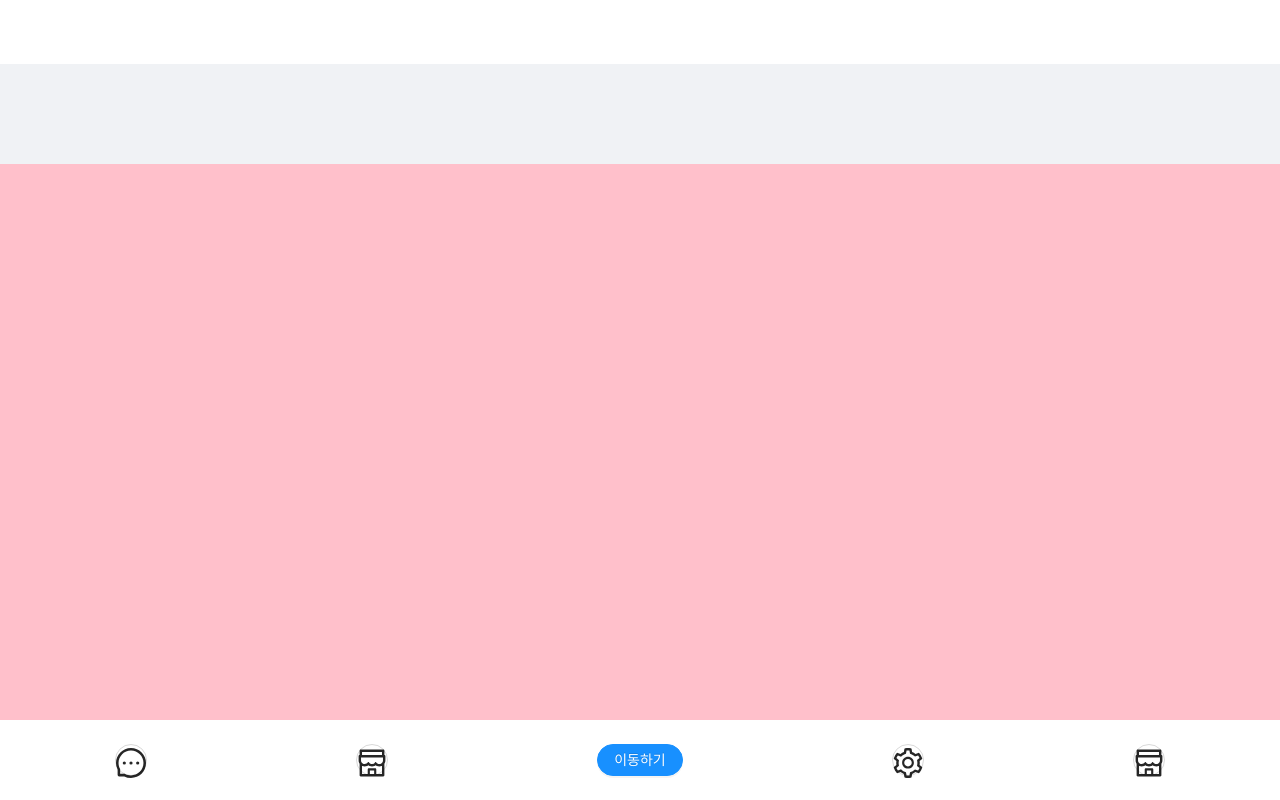
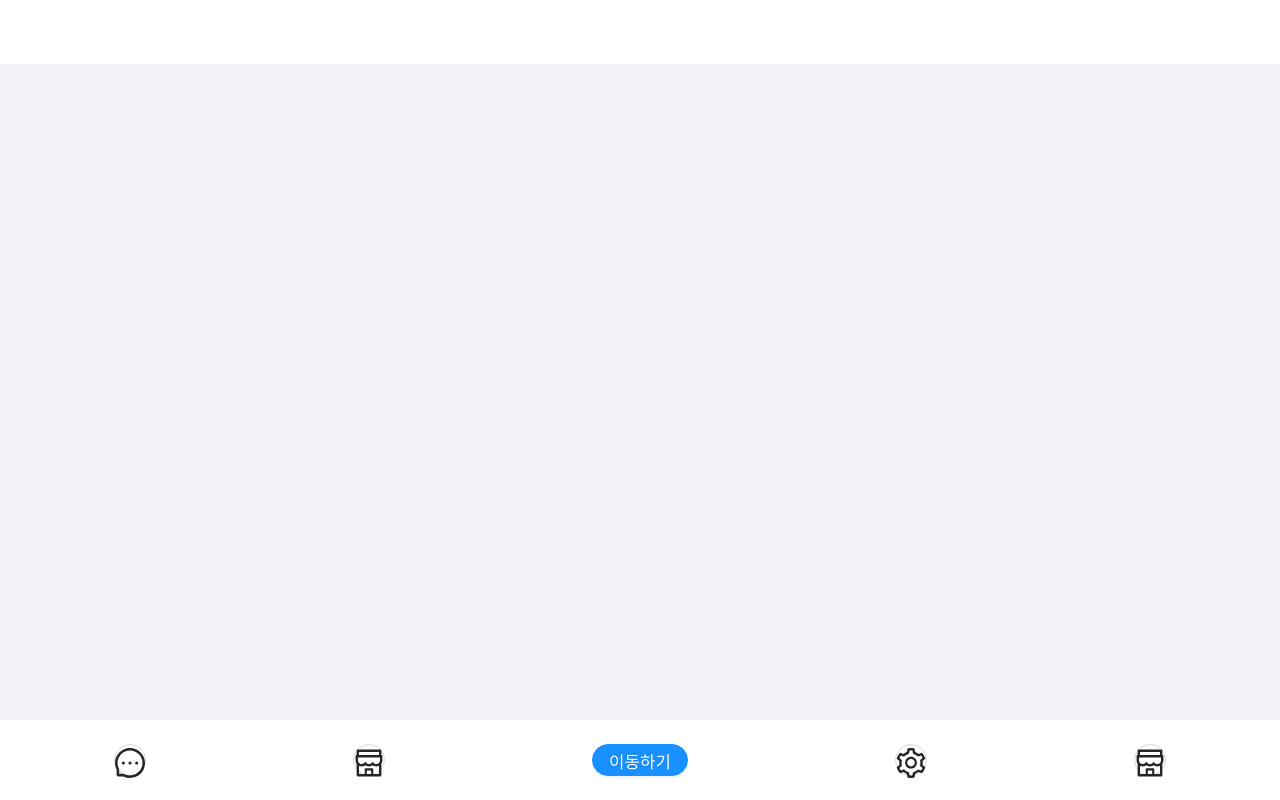
Before and after one commit to Yon-g/Capstone, a Next.js app in the folder Front/: page / in a window 1280 px wide. Built offline with nearby package versions, Linux system fonts and the light colour scheme.

Commit message:
fetch api틀 작성

```diff
--- a/Front/components/Footer/index.js
+++ b/Front/components/Footer/index.js
@@ -1,20 +1,19 @@
 import React from "react";
-import { StyledFooter } from "./styles";
+import { StyledFooter, StyledMoveButton } from "./styles";
 import IconButton from "../IconButtonComponent";
 import {
   MessageOutlined,
   ShopOutlined,
   SettingOutlined,
 } from "@ant-design/icons";
-import { Button } from "antd";
 export default function FooterComponents() {
   return (
     <StyledFooter>
       <IconButton icon={<MessageOutlined />}></IconButton>
       <IconButton icon={<ShopOutlined />}></IconButton>
-      <Button type="primary" shape="round">
+      <StyledMoveButton type="primary" shape="round">
         이동하기
-      </Button>
+      </StyledMoveButton>
       <IconButton icon={<SettingOutlined />}></IconButton>
       <IconButton icon={<ShopOutlined />}></IconButton>
     </StyledFooter>
--- a/Front/components/Footer/styles.js
+++ b/Front/components/Footer/styles.js
@@ -1,5 +1,5 @@
 import styled from "@emotion/styled";
-import { Layout } from "antd";
+import { Layout, Button } from "antd";
 
 export const StyledFooter = styled(Layout.Footer)`
   height: 10vh;
@@ -9,3 +9,7 @@ export const StyledFooter = styled(Layout.Footer)`
   padding: 10px 10px;
   background: white;
 `;
+
+export const StyledMoveButton = styled(Button)`
+  font-size: 1.2em;
+`;
--- a/Front/components/MapComponet/index.js
+++ b/Front/components/MapComponet/index.js
@@ -1,6 +1,8 @@
 import React from "react";
-import { MapContainer } from "./styles";
+import { StyledMapContainer } from "./styles";
 
-export default function MapComponet() {
-  return <MapContainer></MapContainer>;
-}
+const MapComponet = ({ turtlebots }) => {
+  return <StyledMapContainer></StyledMapContainer>;
+};
+
+export default MapComponet;
--- a/Front/components/MapComponet/styles.js
+++ b/Front/components/MapComponet/styles.js
@@ -1,6 +1,7 @@
 import styled from "@emotion/styled";
 
-export const MapContainer = styled.div`
+export const StyledMapContainer = styled.div`
+  width: 100%;
   height: 100%;
-  background: pink;
+  position: relative;
 `;
--- a/Front/components/StyledLayout/index.js
+++ b/Front/components/StyledLayout/index.js
@@ -1,16 +1,25 @@
-import React from "react";
+import React, { useEffect, useState } from "react";
 import { StyledLayout } from "./styles";
 import Header from "../Header";
 import FooterComponents from "../Footer";
 import Content from "../Content";
 import MapComponet from "../MapComponet";
-import { Button } from "antd";
+
 export default function LayoutComponet() {
+  const [turtlebots, setTurtlebots] = useState([]);
+  useEffect(() => {
+    // Turtlebot의 위치 정보를 비동기적으로 가져오는 함수
+    const fetchTurtlebotPositions = async () => {
+      //Turtlebot의 위치 정보를 가져오는 코드 작성 (API 호출)
+    };
+
+    fetchTurtlebotPositions();
+  });
   return (
     <StyledLayout>
       <Header></Header>
       <Content></Content>
-      <MapComponet></MapComponet>
+      <MapComponet turtlebots={turtlebots}></MapComponet>
       <FooterComponents></FooterComponents>
     </StyledLayout>
   );
```
Also changed, not shown: Front/hi.txt (deleted), 2 other files (tests, documents, lock files or other folders).
